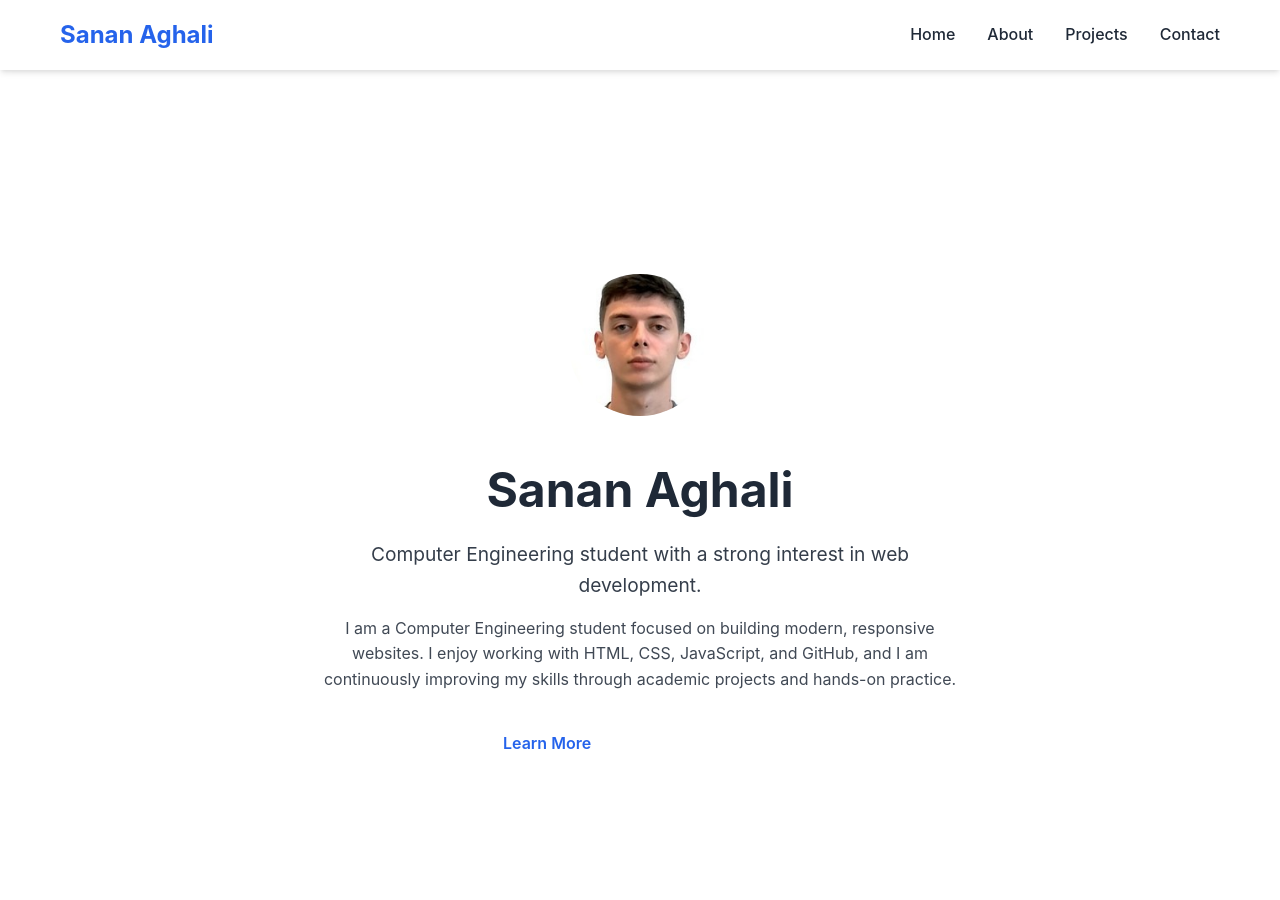
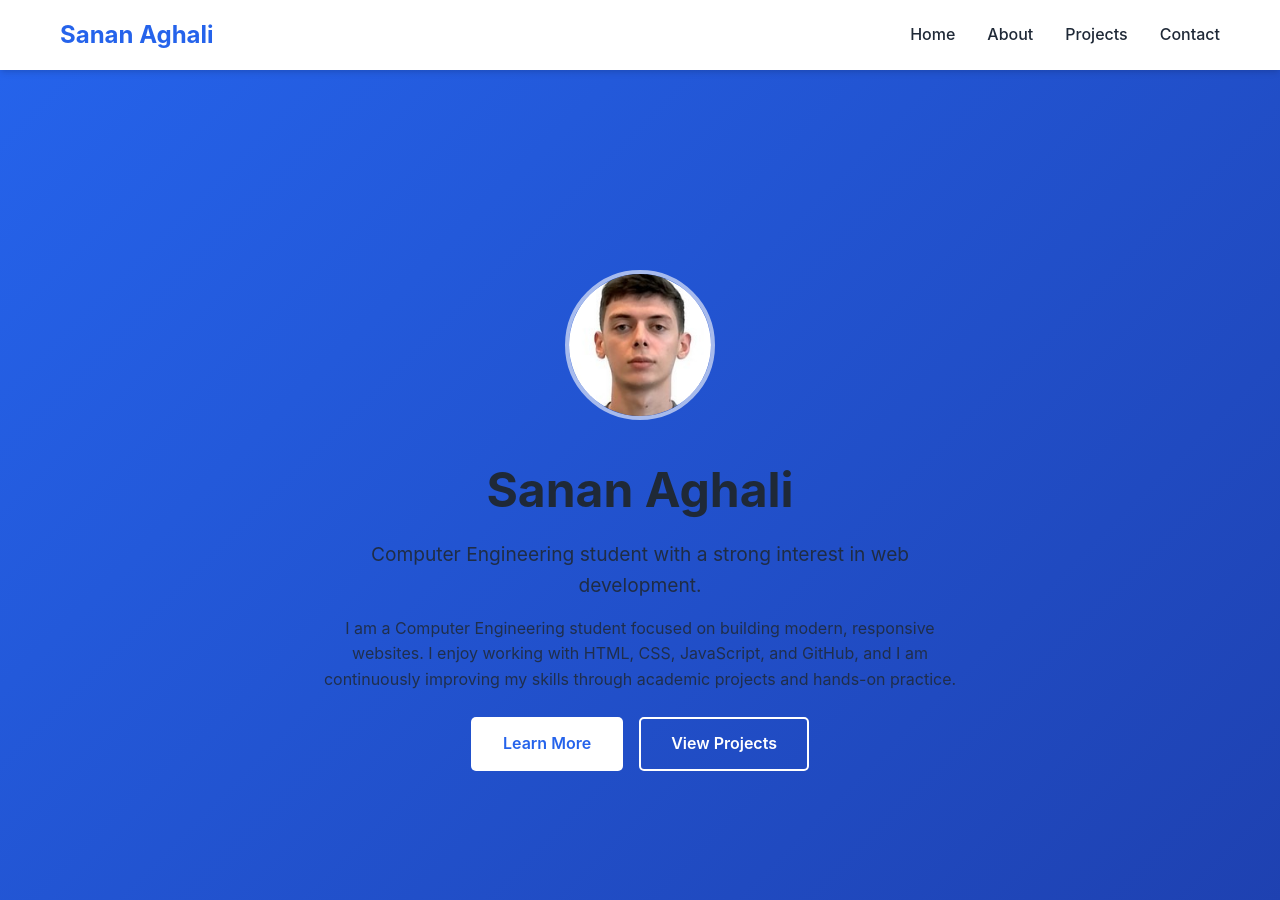
Before and after one commit to SananAghali/site1101, a Jekyll site: the page built from index.html, in a window 1280 px wide and 900 px high. Built offline with Jekyll 4.4.1, drawn with Linux system fonts in a browser that asks for light colours; a script that is not in the unit is left out.

Commit message:
Update style.css

```diff
--- a/assets/css/style.css
+++ b/assets/css/style.css
@@ -111,6 +111,7 @@
 
 /* Hero Section */
 .hero {
+    background: linear-gradient(135deg, var(--primary-color) 0%, var(--secondary-color) 100%);
     min-height: 100vh;
     display: flex;
     align-items: center;
```
